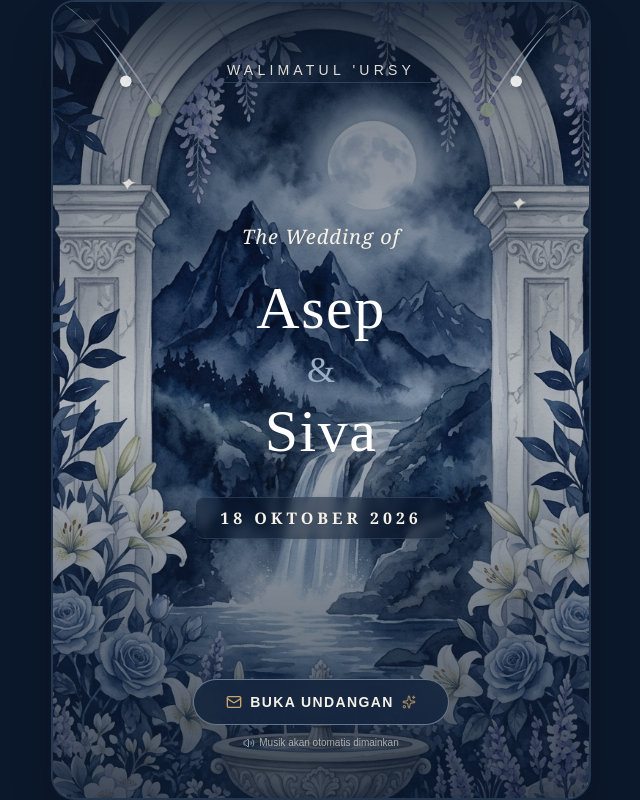
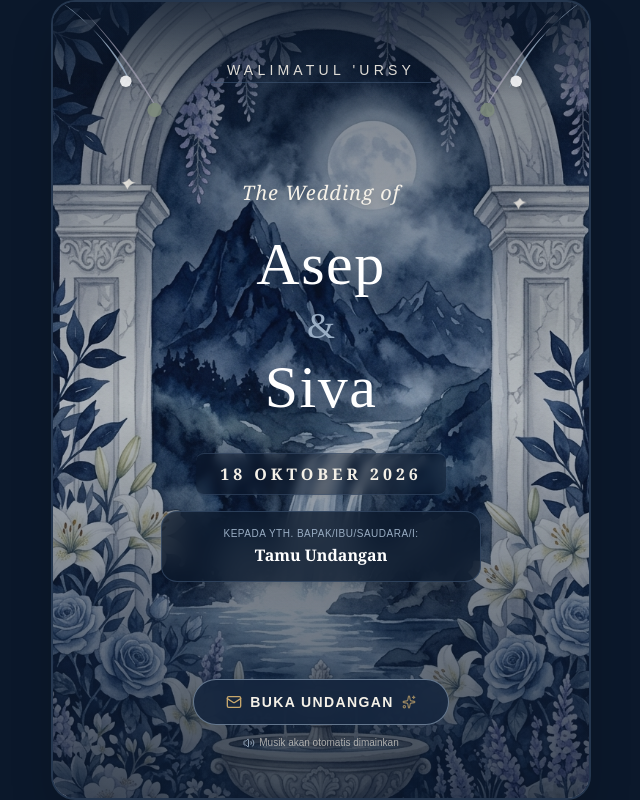
Before and after one commit to asepruyat/undangan-pernikahan-asep-dan-siva, a React (Vite) app: page / in a window 1280 px wide. Shown: the whole page, without its empty margins (319-959 px from the left). Built offline with nearby package versions, Linux system fonts and the light colour scheme.

Commit message:
Update Opening.tsx

```diff
--- a/src/components/Opening.tsx
+++ b/src/components/Opening.tsx
@@ -1,4 +1,4 @@
-import React from 'react';
+import React, { useState, useEffect } from 'react';
 import { motion } from 'motion/react';
 import { Mail, Sparkles, Volume2 } from 'lucide-react';
 import { weddingData } from '../data/wedding';
@@ -9,7 +9,27 @@ interface OpeningProps {
   onOpenInvitation: () => void;
 }
 
-export const Opening: React.FC<OpeningProps> = ({ guestName, onOpenInvitation }) => {
+export const Opening: React.FC<OpeningProps> = ({ guestName: initialGuestName, onOpenInvitation }) => {
+  const [displayGuestName, setDisplayGuestName] = useState<string>('');
+
+  useEffect(() => {
+    // 1. Jika ada prop guestName yang dikirim, gunakan itu
+    if (initialGuestName) {
+      setDisplayGuestName(initialGuestName);
+      return;
+    }
+
+    // 2. Jika tidak ada, baca otomatis dari URL parameter ?to=NamaTamu
+    const params = new URLSearchParams(window.location.search);
+    const to = params.get('to');
+    if (to) {
+      setDisplayGuestName(to);
+    } else {
+      // Default jika URL tidak memiliki ?to=
+      setDisplayGuestName('Tamu Undangan');
+    }
+  }, [initialGuestName]);
+
   return (
     <motion.div
       initial={{ opacity: 1 }}
@@ -115,8 +135,7 @@ export const Opening: React.FC<OpeningProps> = ({ guestName, onOpenInvitation })
               </p>
             </motion.div>
 
-            {/* Guest Personalization if provided */}
-            {guestName && (
+            {/* Tampilan Nama Tamu (Selalu Muncul) */}
             <motion.div
               initial={{ opacity: 0 }}
               animate={{ opacity: 1 }}
@@ -127,10 +146,9 @@ export const Opening: React.FC<OpeningProps> = ({ guestName, onOpenInvitation })
                 Kepada Yth. Bapak/Ibu/Saudara/i:
               </p>
               <p className="font-serif-title text-base text-[#FFFFFF] font-semibold capitalize">
-                  {guestName}
+                {displayGuestName}
               </p>
             </motion.div>
-            )}
           </div>
 
           {/* Bottom Open Button */}
@@ -142,7 +160,7 @@ export const Opening: React.FC<OpeningProps> = ({ guestName, onOpenInvitation })
           >
             <button
               onClick={onOpenInvitation}
-              className="group relative inline-flex items-center justify-center gap-2 px-8 py-3 rounded-full bg-[#14253D]/90 backdrop-blur-md border border-[#9AAEC4]/60 text-[#F5F1E8] text-xs md:text-sm tracking-widest font-sans-clean font-semibold uppercase shadow-2xl hover:bg-[#243B5A] hover:border-[#C7A76C] hover:scale-105 active:scale-95 transition-all duration-300 overflow-hidden"
+              className="group relative inline-flex items-center justify-center gap-2 px-8 py-3 rounded-full bg-[#14253D]/90 backdrop-blur-md border border-[#9AAEC4]/60 text-[#F5F1E8] text-xs md:text-sm tracking-widest font-sans-clean font-semibold uppercase shadow-2xl hover:bg-[#243B5A] hover:border-[#C7A76C] hover:scale-105 active:scale-95 transition-all duration-300 overflow-hidden cursor-pointer"
             >
               <Mail className="w-4 h-4 text-[#C7A76C] group-hover:rotate-12 transition-transform duration-300" />
               <span>Buka Undangan</span>
```
Lines whose indentation alone changed are shown as unchanged.
